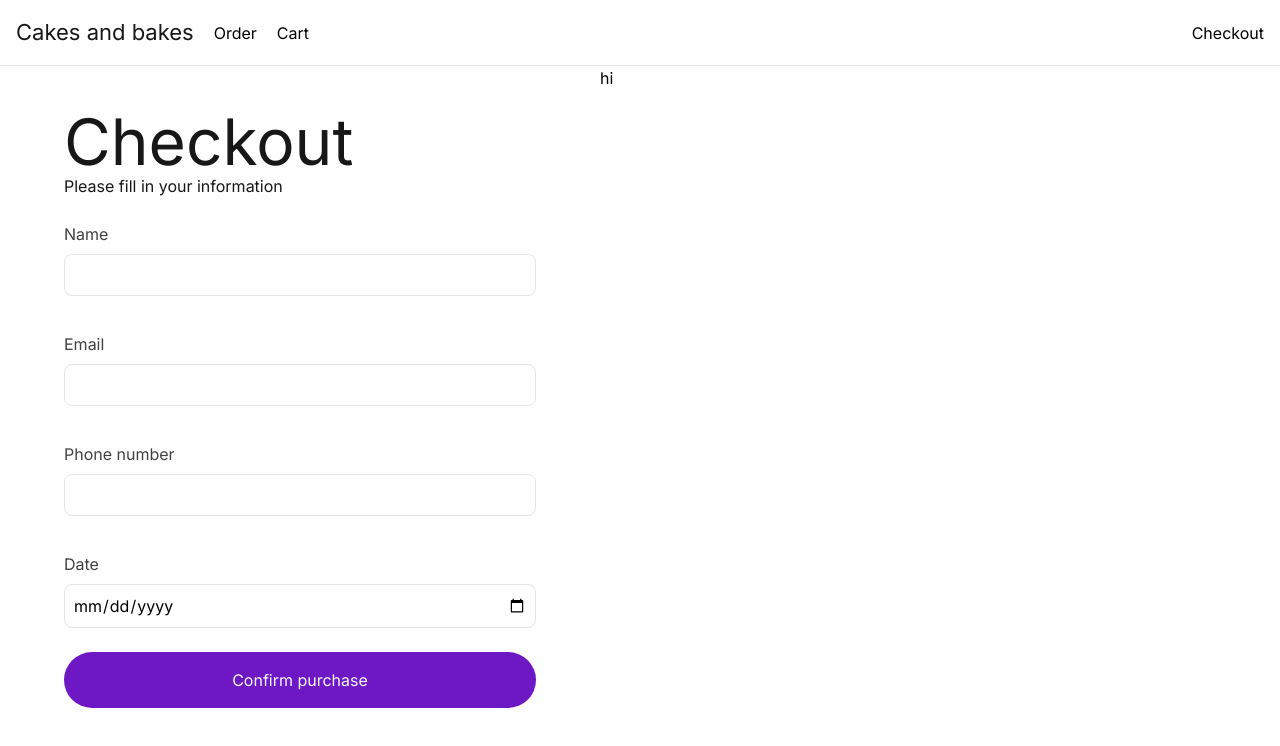
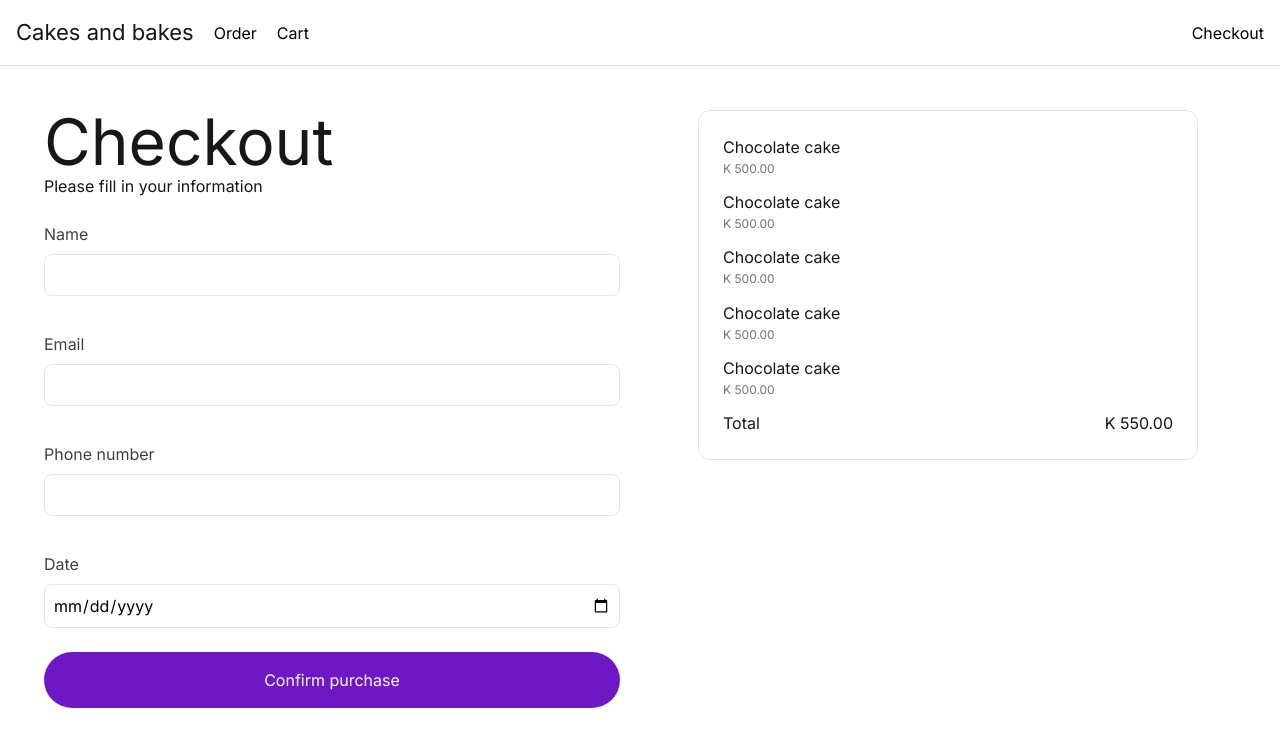
Before and after one commit to snubwoody/cakes-and-bakes-frontend, a Next.js app: page /checkout in a window 1280 px wide. Shown: the top 746 px of the page. Built offline with nearby package versions, Linux system fonts and the light colour scheme; no server answers.

Commit message:
fixed build issues

```diff
--- a/src/app/checkout/checkout.css
+++ b/src/app/checkout/checkout.css
@@ -1,12 +1,39 @@
 
+main{
+	display: flex;
+	gap: 40px;
+	padding: 44px;
+
+	@media (max-width:theme("screens.md")) {
+		padding: 24px;
+	}
+}
 .checkout-form{
-	@apply flex-1 max-w-[600px] px-5 md:px-16 py-11 space-y-6;
+	@apply flex-1 max-w-[600px] space-y-6;
 }
 
 .checkout-title{
 	display: flex;
 	flex-direction: column;
+
 	@media (max-width:theme("screens.md")) {
 		align-items: center;
 	}
 }
+
+.order-summary{
+	@apply rounded-xl;
+	max-width: 500px;
+	max-height: 350px;
+	display: flex;
+	gap: 12px;
+	flex-direction: column;
+	flex: 1;
+	width: 100%;
+	padding: 24px;
+	border: 1px solid theme('colors.neutral.200');
+
+	@media (max-width:theme("screens.md")) {
+		display: none;
+	}
+}
--- a/src/app/checkout/page.tsx
+++ b/src/app/checkout/page.tsx
@@ -10,7 +10,7 @@ import { useEffect, useState } from 'react'
 
 export default function CheckoutPage(){
 	return(
-		<main className="flex">
+		<main>
 			<CheckoutForm/>
 			<OrderSummary/>
 		</main>
@@ -100,8 +100,32 @@ function OrderSummary(){
 		}
 	},[])
 	return(
-		<section className="flex-1 hidden md:flex">
-			hi
+		<section className="flex justify-center flex-1">
+			<div className='order-summary'>
+				<ul className='space-y-3 overflow-y-auto'>
+					<CartItem/>
+					<CartItem/>
+					<CartItem/>
+					<CartItem/>
+					<CartItem/>
+					<CartItem/>
+					<CartItem/>
+					<CartItem/>
+				</ul>
+				<div className='flex justify-between'>
+					<Text>Total</Text>
+					<Text>K 550.00</Text>
+				</div>
+			</div>
 		</section>
 	)
 }
+
+function CartItem(){
+	return(
+		<div>
+			<Text>Chocolate cake</Text>
+			<Text className='text-neutral-500' size='sm'>K 500.00</Text>
+		</div>
+	)
+}
--- a/src/lib/client.ts
+++ b/src/lib/client.ts
@@ -63,10 +63,16 @@ export class DBClient{
 
 
 	/** Get the cart items */
-	async cartItems():Promise<Cake[]>{
+	async cartItems():Promise<Result<Cake[],PostgrestError>>{
 		const {data,error:cartError} =  await supabase.from('users').select('cart').single()
+		if (cartError){
+			return new Err(cartError)
+		}
 
 		const {data:cakeData,error} = await supabase.from('cakes').select('*').eq('cart',data?.cart)
+		if (error){
+			return new Err(error)
+		}
 
 		const cakes = cakeData?.map(item => {
 			const id:number = item['id']
@@ -88,7 +94,7 @@ export class DBClient{
 			)
 		})
 
-		return cakes
+		return new Ok(cakes)
 	}
 
 	/**
```
